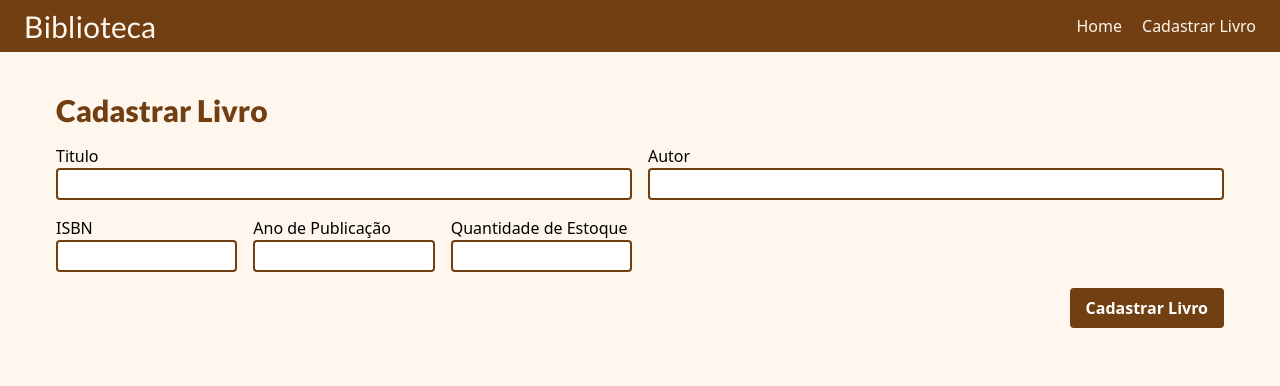
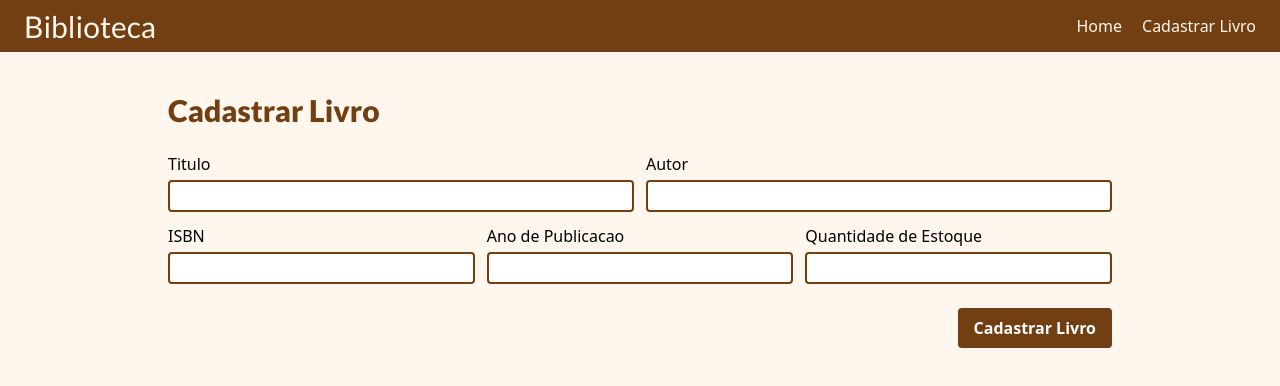
Before and after one commit to wevertonryan/exercicio_livros_labdev, a React (Vite) app in the folder frontend/: page /new in a window 1280 px wide. Shown: the top 386 px of the page. Built offline with nearby package versions, Linux system fonts and the light colour scheme.

Commit message:
Commit agora quando eu crio um documento atualiza no bookllist

```diff
--- a/frontend/src/App.css
+++ b/frontend/src/App.css
@@ -36,12 +36,16 @@ header > nav {
     @apply flex items-center gap-5;
 }
 main {
-    @apply px-14 py-10;
+    @apply px-[10vw] py-10;
 }
 button, button[type=submit] {
     @apply bg-yellow-900 hover:bg-yellow-700 text-white font-bold py-2 px-4 rounded;
 }
 
 input {
-    @apply border-2 border-yellow-900 h-8 rounded;
+    @apply border-2 border-yellow-900 h-8 px-1 rounded;
 }
+
+.register-input {
+    @apply flex flex-col justify-end gap-1;
+}
--- /dev/null
+++ b/frontend/src/api/cookieQuerys.js
@@ -0,0 +1,17 @@
+export default class CookieQuery{
+    static upsertCookie(key, value){
+        document.cookie = `${key}=${value};`;
+    }
+    static getCookie(key){
+        const cookie = document.cookie;
+        const regex = new RegExp(`${key}=([^;]+)`);
+        const result = cookie.match(regex);
+        if(result){
+            return result[1];
+        }
+        return undefined;
+    }
+    static deleteCookie(key){
+        document.cookie = `${key}=;`;
+    }
+}
--- a/frontend/src/pages/ListBooks.jsx
+++ b/frontend/src/pages/ListBooks.jsx
@@ -2,9 +2,13 @@ import { useNavigate } from 'react-router-dom';
 import { getAllBooks } from '../api/api.jsx';
 import BookListCard from '../components/bookListCard.jsx';
 import { useQuery } from '@tanstack/react-query';
+import CookieQuery from '../api/cookieQuerys.js';
+
+
+
 
 export default function ListBooks(){
-    const { data, isLoading, isError, error } = useQuery({
+    const { data, isLoading, isError, error, refetch } = useQuery({
         queryKey: ['allBooksJson'],
         queryFn: async ()=> {
             const result = await getAllBooks();
@@ -14,6 +18,13 @@ export default function ListBooks(){
         retry: 3,                 // Se falhar, tenta 3 vezes antes de desistir
         refetchOnWindowFocus: false // Para de atualizar toda vez que você clica na aba do Chrome
     })
+
+    if(CookieQuery.getCookie("newDocument") == "true"){
+        console.log("Tem Documento novo");
+        refetch();
+        CookieQuery.upsertCookie("newDocument", "false");
+    }
+
 
     const navigate = useNavigate();
 
@@ -27,7 +38,7 @@ export default function ListBooks(){
         return <BookListCard book={book}/>
     })
 
-
+    //console.log(document.cookie)
 
     return(
         <>
--- a/frontend/src/pages/RegisterBook.jsx
+++ b/frontend/src/pages/RegisterBook.jsx
@@ -1,17 +1,7 @@
 import { useState } from 'react';
 import { useNavigate } from 'react-router-dom';
 import { createBook } from '../api/api.jsx';
-
-function RegisterBookInput({name, normalizedName, inputType, colSpan=3, handleFunc, onFather="", onLabel="", onInput=""}){
-
-    const style = "flex flex-col col-span-" + colSpan
-    return (
-        <div {...onFather} className={style}>
-            <label {...onLabel} htmlFor={normalizedName} >{name}</label>
-            <input {...onInput} type={inputType} name={normalizedName} id={normalizedName} onChange={e => handleFunc(e.target.value)}/>
-        </div>
-    );
-}
+import CookieQuery from '../api/cookieQuerys.js';
 
 export default function RegisterBook(){
     const [titulo, setTitulo] = useState(null);
@@ -22,7 +12,6 @@ export default function RegisterBook(){
     const [saving, setSaving] = useState(false);
 
     const navigate = useNavigate();
-
     //const navigate:NavigateFunction = useNavigate();
 
     const handleSubmit = async (e)=>{
@@ -45,61 +34,47 @@ export default function RegisterBook(){
         setSaving(true);
         try {
             await createBook(json);
+            CookieQuery.upsertCookie("newDocument", "true");
             navigate(-1);
         } catch (error) {
-            console.log(error)
+            console.log(error);
         }
-        setSaving(false)
-        return
+        setSaving(false);
+        return;
     }
+
     return (
-        <form className="flex flex-col gap-4">
+        <form className="flex flex-col gap-6 sm:px-10">
         <div>
-            <h1>Cadastrar Livro</h1><p>{saving ? "Salvando" : ""}</p>
+            <h1 className="text-center sm:text-start">Cadastrar Livro</h1><p>{saving ? "Salvando" : ""}</p>
         </div>
-        <div className='grid grid-cols-3 sm:grid-cols-6 w-full gap-4'>
+        <div className='grid grid-cols-6 w-full gap-3'>
+            <div className="register-input col-span-6 sm:col-span-3">
+                <label htmlFor="titulo" >Titulo</label>
+                <input type="text" name="titulo" id="titulo" onChange={e => setTitulo(e.target.value)}/>
+            </div>
 
+            <div className="register-input col-span-6 sm:col-span-3">
+                <label htmlFor="autor" >Autor</label>
+                <input type="text" name="autor" id="autor" onChange={e => setAutor(e.target.value)}/>
+            </div>
 
-            <RegisterBookInput
-                name="Titulo"
-                normalizedName="titulo"
-                inputType="text"
-                handleFunc={setTitulo}
-            />
+            <div className="register-input col-span-6 sm:col-span-2">
+                <label htmlFor="isbn" >ISBN</label>
+                <input type="text" name="isbn" id="isbn" onChange={e => setIsbn(e.target.value)}/>
+            </div>
 
-            <RegisterBookInput
-                name="Autor"
-                normalizedName="autor"
-                inputType="text"
-                handleFunc={setAutor}
-            />
+            <div className="register-input col-span-3 sm:col-span-2">
+                <label htmlFor="anoPublicacao">Ano de Publicacao</label>
+                <input type="text" name="anoPublicacao" id="anoPublicacao" onChange={e => setAnoPublicacao(e.target.value)}/>
+            </div>
 
-            <RegisterBookInput
-                name="ISBN"
-                normalizedName="isbn"
-                inputType="text"
-                handleFunc={setIsbn}
-                colSpan="2"
-            />
-
-            <RegisterBookInput
-                name="Ano de Publicação"
-                normalizedName="anoPublicacao"
-                inputType="number"
-                handleFunc={setAnoPublicacao}
-                colSpan="2"
-            />
-
-            <RegisterBookInput
-                name="Quantidade de Estoque"
-                normalizedName="quantidadeEstoque"
-                inputType="number"
-                handleFunc={setQuantidadeEstoque}
-                colSpan="2"
-            />
-
+            <div className="register-input col-span-3 sm:col-span-2">
+                <label htmlFor="quantidadeEstoque" >Quantidade de Estoque</label>
+                <input type="text" name="quantidadeEstoque" id="quantidadeEstoque" onChange={e => setQuantidadeEstoque(e.target.value)}/>
+            </div>
         </div>
-        <button className="col-span-3 self-end" type="submit" onClick={handleSubmit}>Cadastrar Livro</button>
+        <button className="sm:self-end" type="submit" onClick={handleSubmit}>Cadastrar Livro</button>
         </form>
     )
 }
```
